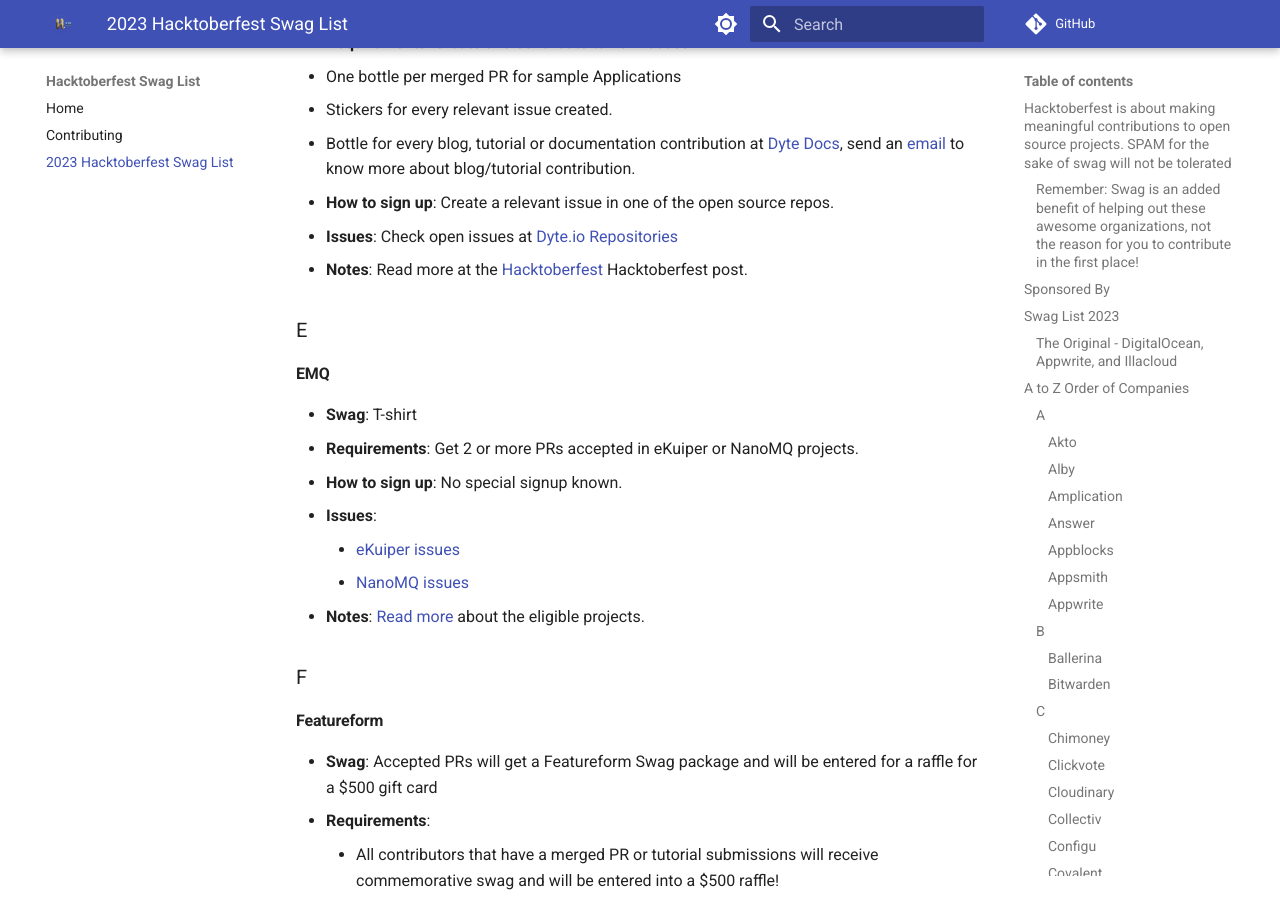
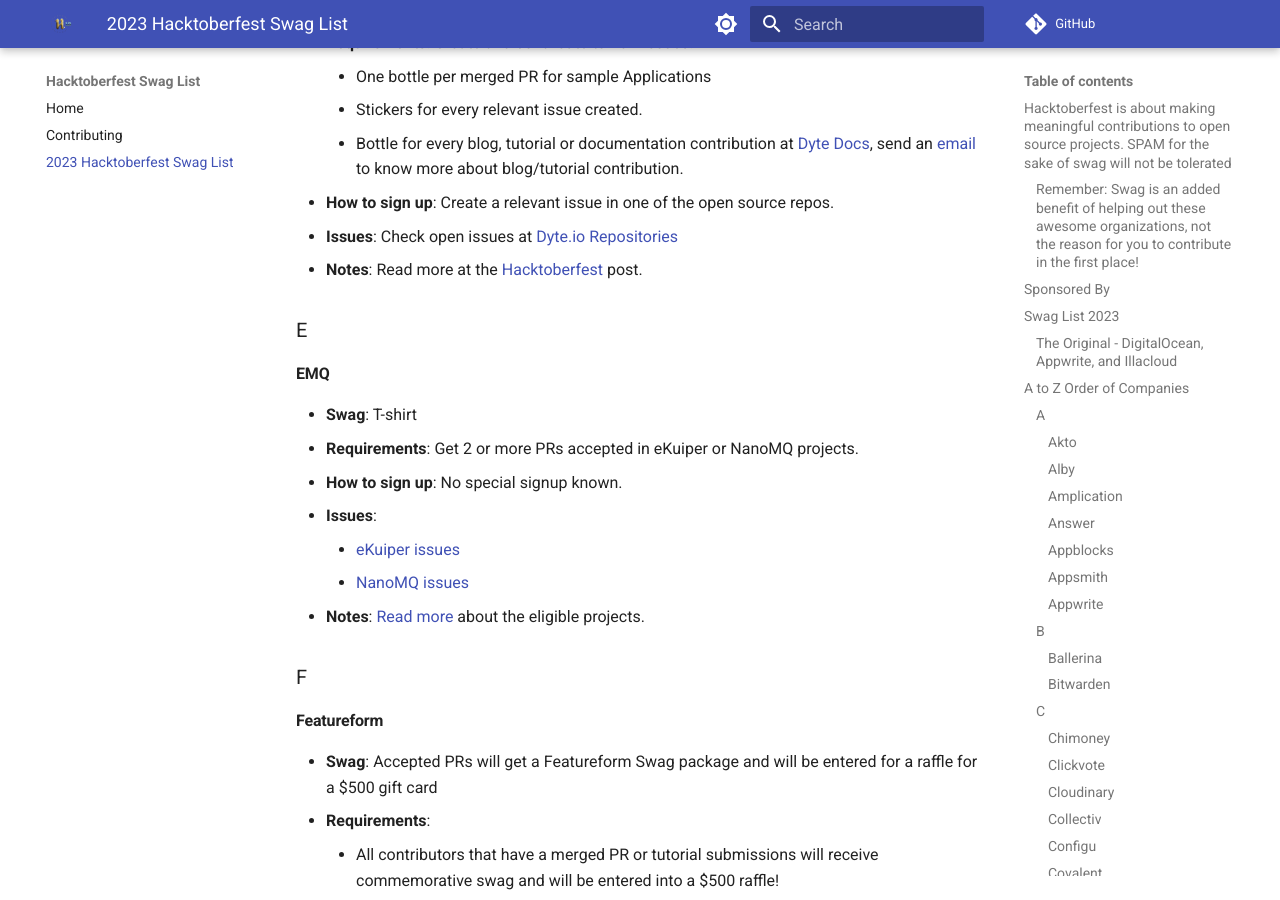
Before and after one commit to crweiner/hacktoberfest-swag-list, an MkDocs documentation site: the page built from docs/list.md, in a window 1280 px wide and 900 px high, scrolled down 7122 px. Built offline with MkDocs 1.6.1 and Material for MkDocs 9.7.7, drawn with Linux system fonts in a browser that asks for light colours; plug-ins that fetch from the network failed and are left out; comment, search, counter and statistics services are not loaded.

Commit message:
Update docs/list.md
Co-authored-by: vimode <39148877+vimode@users.noreply.github.com>

```diff
--- a/docs/list.md
+++ b/docs/list.md
@@ -228,12 +228,12 @@
 
 - **Swag**: Bottles, stickers
 - **Requirements**: Create and contribute to new issues.
-  - One bottle per merged PR for sample Applications
-  - Stickers for every relevant issue created.
-  - Bottle for every blog, tutorial or documentation contribution at [Dyte Docs](https://github.com/dyte-in/docs), send an [email](ritvi@dyte.io) to know more about blog/tutorial contribution.
+    - One bottle per merged PR for sample Applications
+    - Stickers for every relevant issue created.
+    - Bottle for every blog, tutorial or documentation contribution at [Dyte Docs](https://github.com/dyte-in/docs), send an [email](ritvi@dyte.io) to know more about blog/tutorial contribution.
 - **How to sign up**: Create a relevant issue in one of the open source repos.
 - **Issues**: Check open issues at [Dyte.io Repositories](https://dyte.io/repos)
-- **Notes**: Read more at the [Hacktoberfest](https://dyte.io/blog/dyte-hactoberfest/) Hacktoberfest post.
+- **Notes**: Read more at the [Hacktoberfest](https://dyte.io/blog/dyte-hactoberfest/) post.
 
 
 ### E
```
